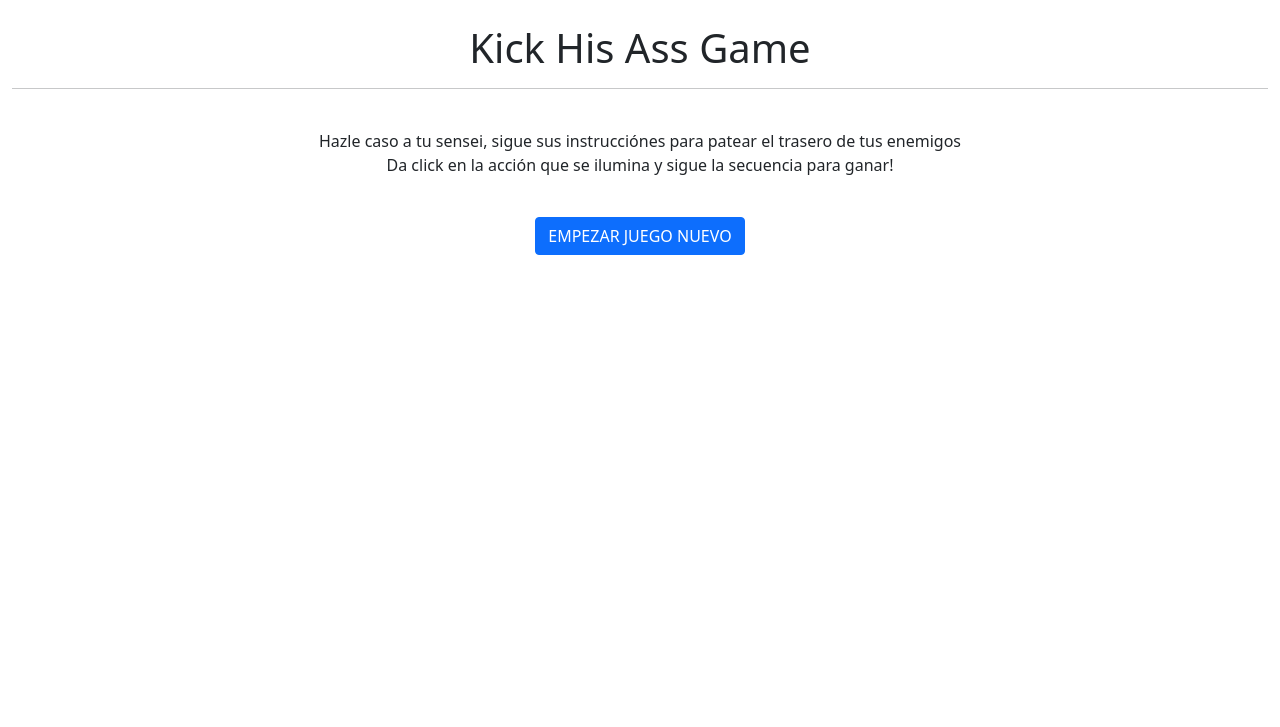
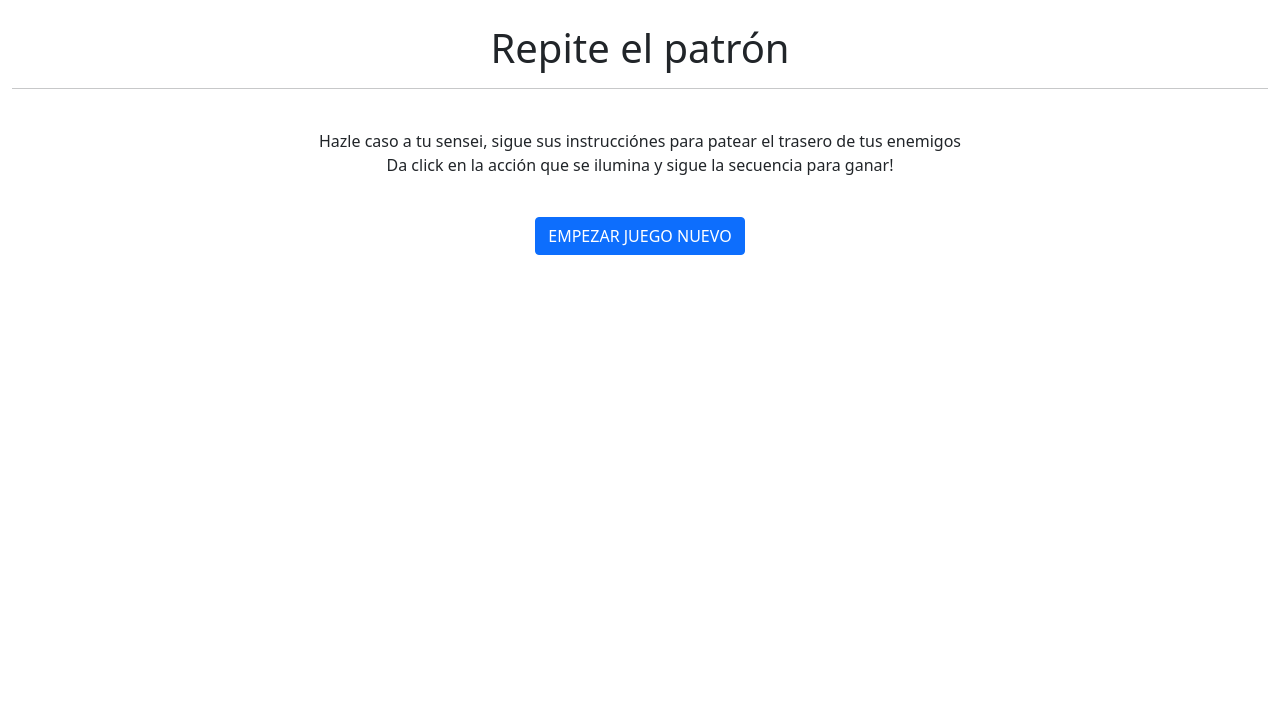
Before and after one commit to RaulAcosta95/KickHisAssGame, a plain HTML site: page index.html in a window 1280 px wide. Shown: the top 727 px of the page. Drawn offline with nearby package versions, Linux system fonts and the light colour scheme.

Commit message:
Update index.html

```diff
--- a/index.html
+++ b/index.html
@@ -17,7 +17,7 @@
             <div class="row">
                 <div class="col text-center">
                     <br>
-                    <h1>Kick His Ass Game</h1>
+                    <h1>Repite el patrón</h1>
                     <hr>
                 </div>
             </div>
```
